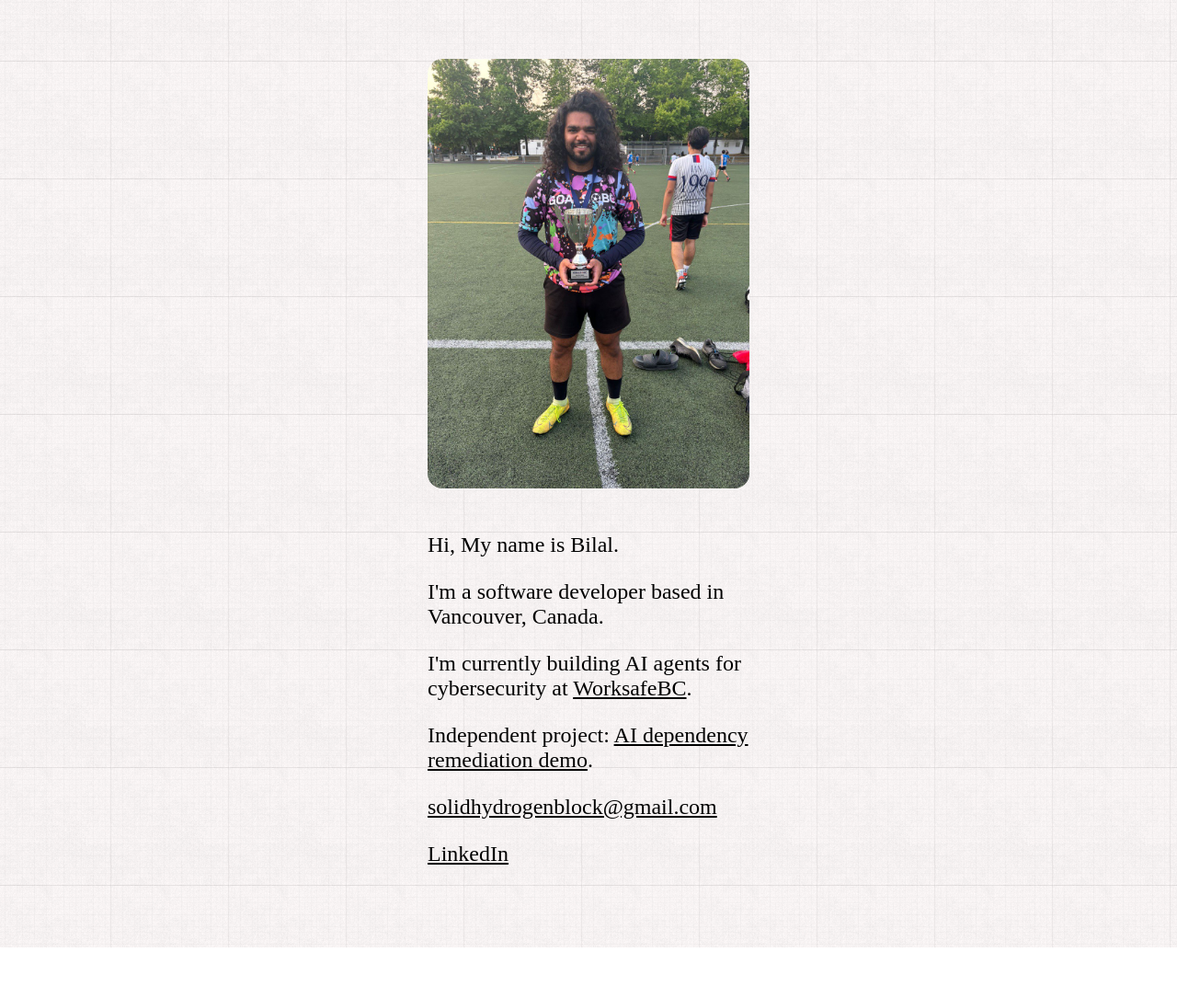
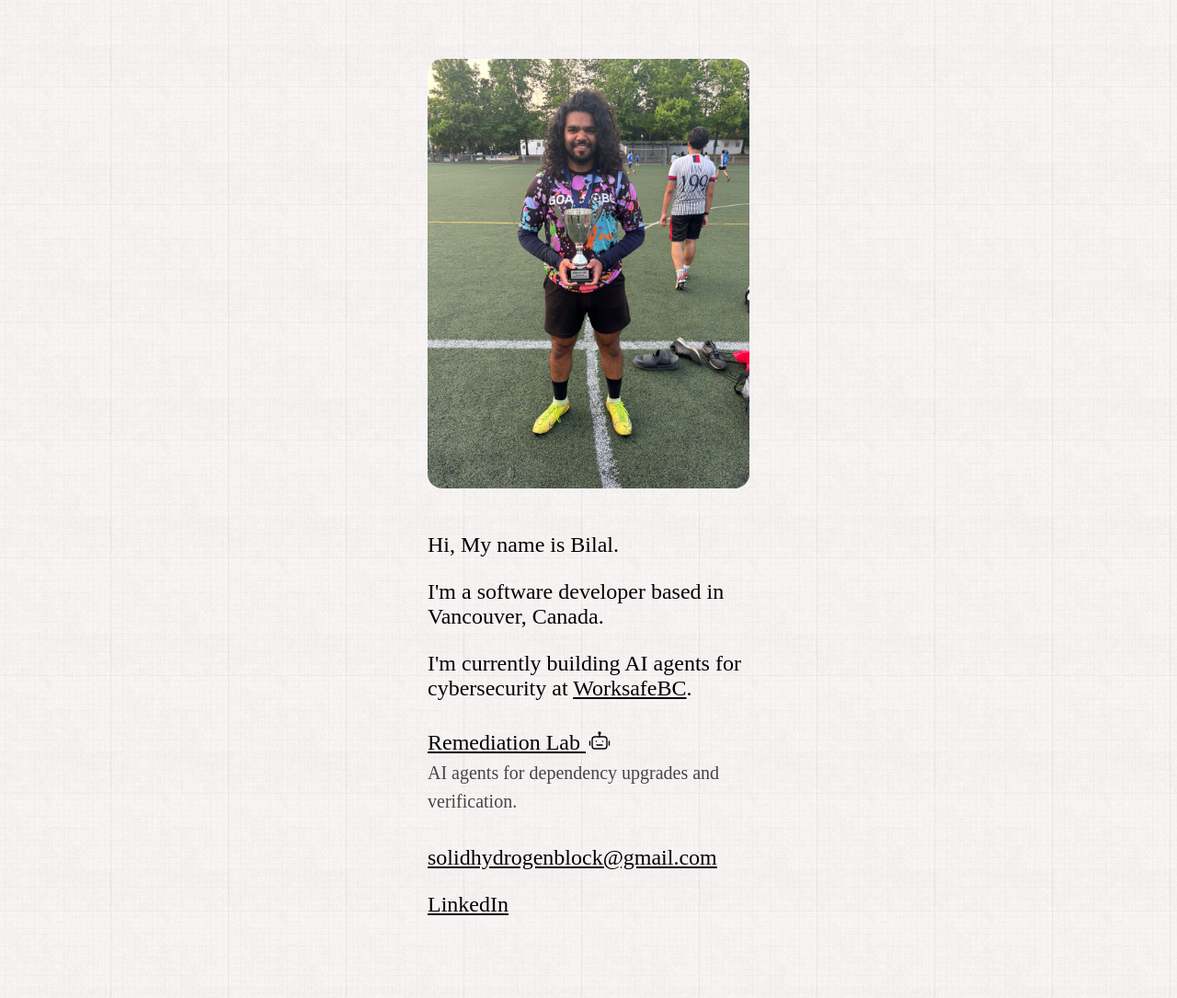
Before and after one commit to glowinginthedark/glowinginthedark.github.io, a plain HTML site: page index.html in a window 1280 px wide. Shown: the whole page at 92% size. Before the commit the page ends 1030 px from the top, so only its background shows below. Drawn offline with Linux system fonts and the light colour scheme; a web font is replaced by a local one.

Commit message:
Refine homepage Remediation Lab link and spacing

```diff
--- a/index.html
+++ b/index.html
@@ -76,6 +76,25 @@
             max-width: 350px;
         }
 
+        .robot-icon {
+            width: 1em;
+            height: 1em;
+            vertical-align: -0.12em;
+            margin-left: 0.12em;
+        }
+
+        .project {
+            margin-block: 32px;
+        }
+
+        .project-description {
+            display: block;
+            margin-top: 4px;
+            font-size: 20px;
+            line-height: 1.55;
+            color: #454545;
+        }
+
         #social-media {
             padding-top: 16px;
         }
@@ -102,8 +121,9 @@
             <p>
                 I'm currently building AI agents for cybersecurity at <a href="https://www.worksafebc.com/" target="_blank">WorksafeBC</a>.
             </p>
-            <p>
-                Independent project: <a href="/remediation/">AI dependency remediation demo</a>.
+            <p class="project">
+                <a class="project-link" href="/remediation/">Remediation Lab <svg class="robot-icon" xmlns="http://www.w3.org/2000/svg" width="24" height="24" viewBox="0 0 24 24" fill="none" stroke="currentColor" stroke-width="1.4" stroke-linecap="round" stroke-linejoin="round" aria-hidden="true" focusable="false"><path d="M12 7V4"/><circle cx="12" cy="3" r="1"/><rect x="4" y="7" width="16" height="13" rx="3"/><path d="M1.5 12v4M22.5 12v4M9 16h6"/><circle cx="8.5" cy="12" r=".8" fill="currentColor" stroke="none"/><circle cx="15.5" cy="12" r=".8" fill="currentColor" stroke="none"/></svg></a>
+                <span class="project-description">AI agents for dependency upgrades and verification.</span>
             </p>
             <p>
                 <a href="mailto:solidhydrogenblock@gmail.com">solidhydrogenblock@gmail.com</a>
```
